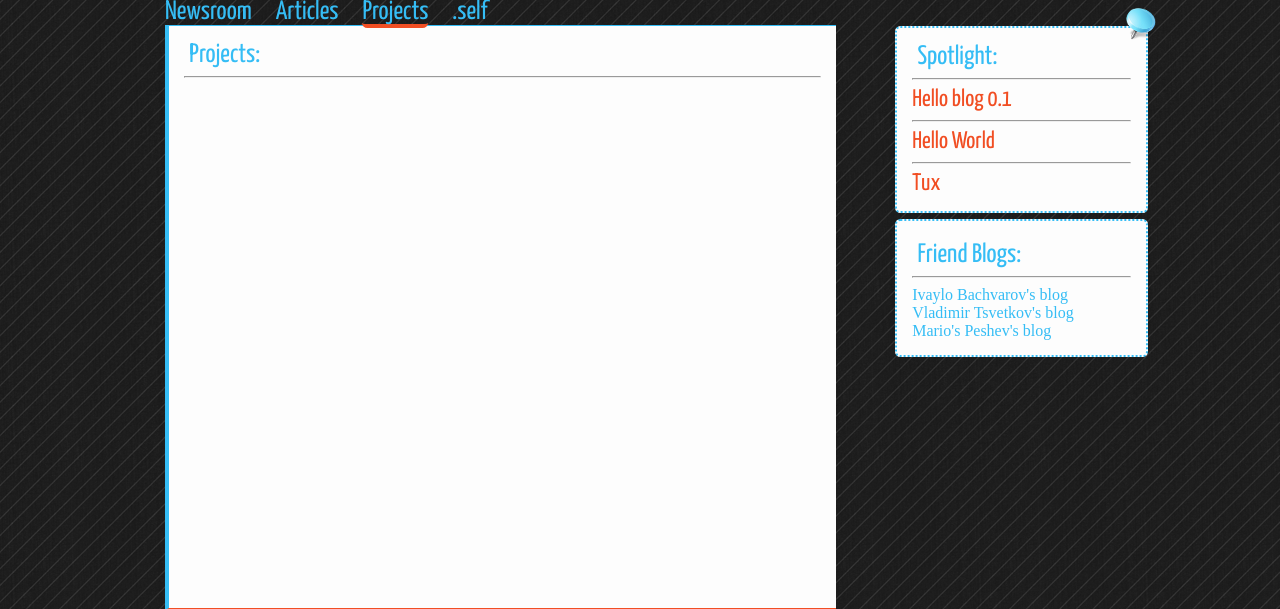
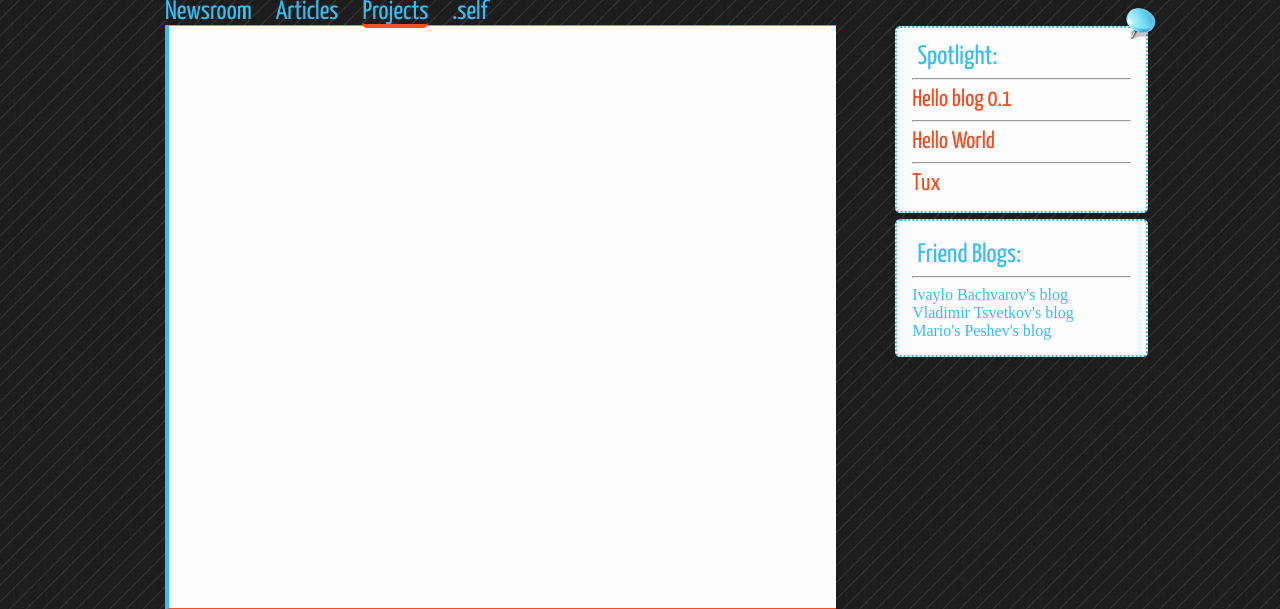
Before and after one commit to MightyPixel/MightyBlog, a Django app: page /projects/ in a window 1280 px wide. Shown: the part 92-701 px from the top of the page. Run offline with Django 3.2, Linux system fonts and the light colour scheme; data comes from the database, SQL or seed files in the repository; data that the repository does not hold is empty; some libraries are stand-ins or nearby versions.

Commit message:
Remove headers from pages

```diff
--- a/mightyblog/blog/views.py
+++ b/mightyblog/blog/views.py
@@ -51,7 +51,6 @@ def articles(request):
 
     return render_to_response('articles.html',
             {
-                "page_title": "Articles",
                 "posts": all_posts,
                 "categories": categories,
                 "related": related,
--- a/mightyblog/templates/articles.html
+++ b/mightyblog/templates/articles.html
@@ -21,7 +21,6 @@
     <img src="/media/{{ page_cover }}" style="position: relative; width: 640px;
         margin-top: 0px; z-index: 0; width: 600px; height: 200px;"/>
     {% endif %}
-    <hr>
     <ul>
         {% for post in posts %}
         <li>
--- a/mightyblog/templates/newsroom.html
+++ b/mightyblog/templates/newsroom.html
@@ -5,8 +5,6 @@
 {% endblock %}
 
 {% block content %}
-    <h1>Articles:</h1>
-
     {% for post in posts %}
         <h2>
             <a href='{{ post.get_absolute_url }}' class="pix_link">
--- a/mightyblog/templates/projects.html
+++ b/mightyblog/templates/projects.html
@@ -13,8 +13,6 @@
 {% endblock %}
 
 {% block content %}
-    <span class="my_h1">Projects:</span>
-    <hr>
     <ul>
         {% for project in projects %}
         <li>
```
